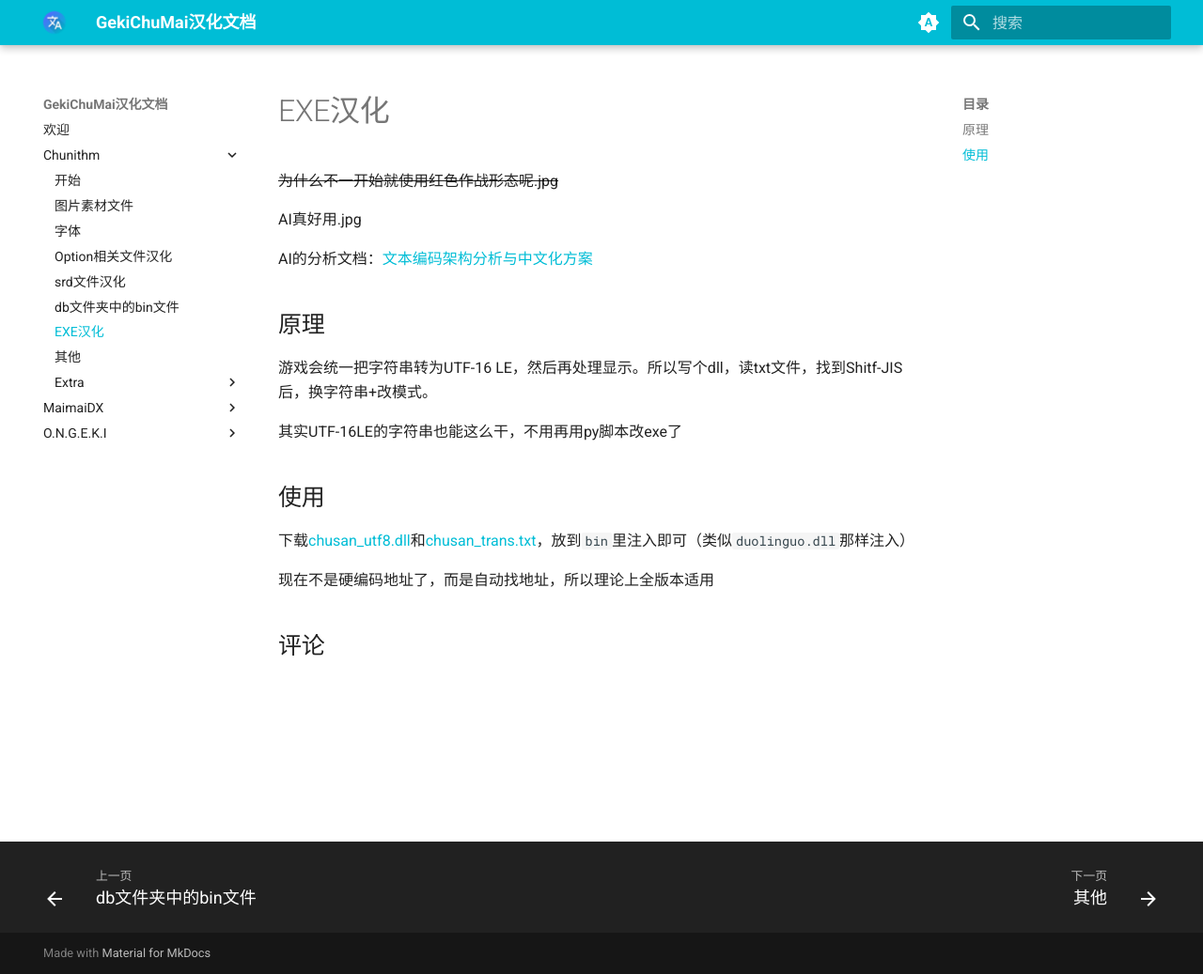
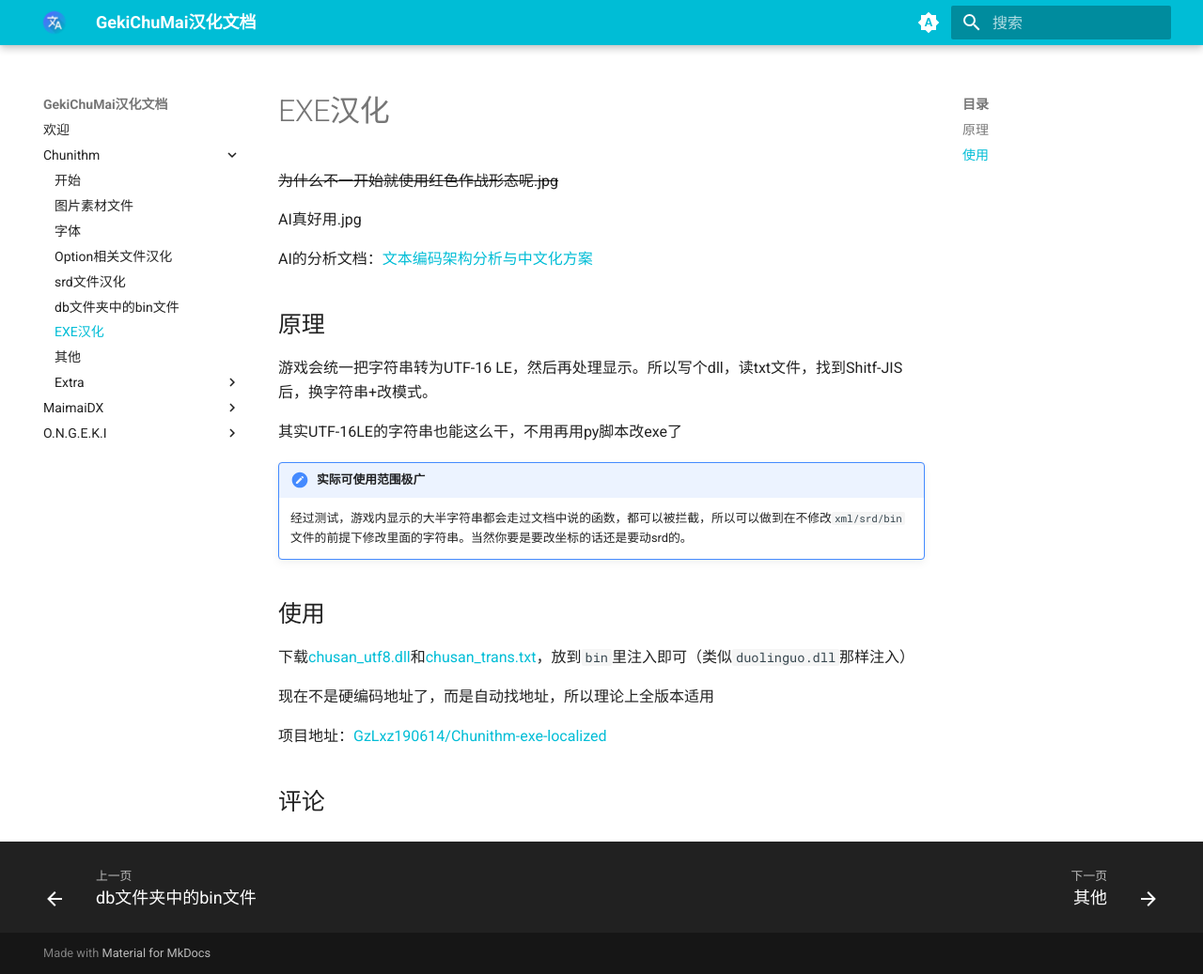
Before and after one commit to GzLxz190614/GekiChuMaiLocalizedDocument, an MkDocs documentation site: the page built from docs/Chunithm/6.exe.md, in a window 1280 px wide and 1037 px high. Shown: the whole window at 94% size. Built offline with MkDocs 1.6.1 and Material for MkDocs 9.7.7, drawn with Linux system fonts in a browser that asks for light colours; comment, search, counter and statistics services are not loaded.

Commit message:
xvx的opt与exe汉化更新

```diff
--- a/docs/Chunithm/6.exe.md
+++ b/docs/Chunithm/6.exe.md
@@ -16,8 +16,14 @@
 
 其实UTF-16LE的字符串也能这么干，不用再用py脚本改exe了
 
+!!! note "实际可使用范围极广"
+
+    经过测试，游戏内显示的大半字符串都会走过文档中说的函数，都可以被拦截，所以可以做到在不修改`xml/srd/bin`文件的前提下修改里面的字符串。当然你要是要改坐标的话还是要动srd的。
+
 ## 使用
 
 下载[chusan_utf8.dll](.\files\exe\chusan_utf8.dll)和[chusan_trans.txt](.\files\exe\chusan_trans.txt)，放到`bin`里注入即可（类似`duolinguo.dll`那样注入）
 
 现在不是硬编码地址了，而是自动找地址，所以理论上全版本适用
+
+项目地址：[GzLxz190614/Chunithm-exe-localized](https://gitea.tendokyu.moe/GzLxz190614/Chunithm-exe-localized)
```
Also changed, not shown: docs/Chunithm/3.option_xml.md (+6 -1 lines).
